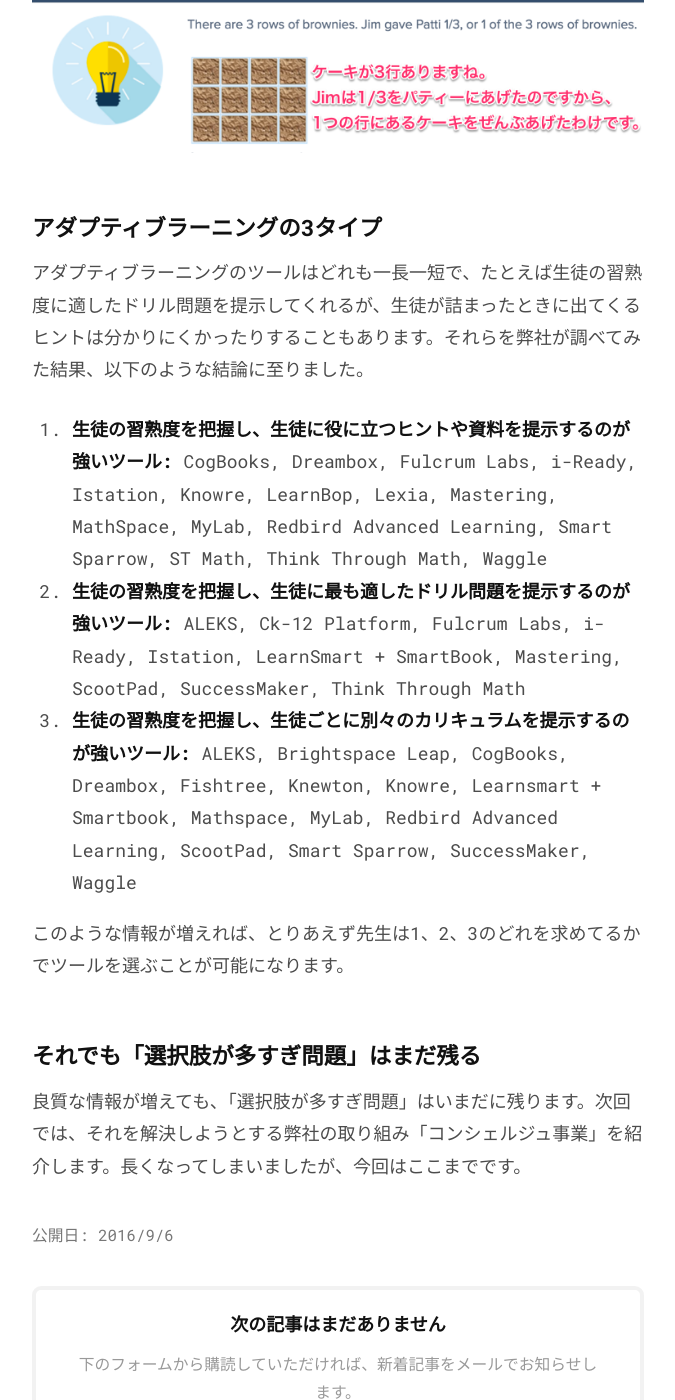
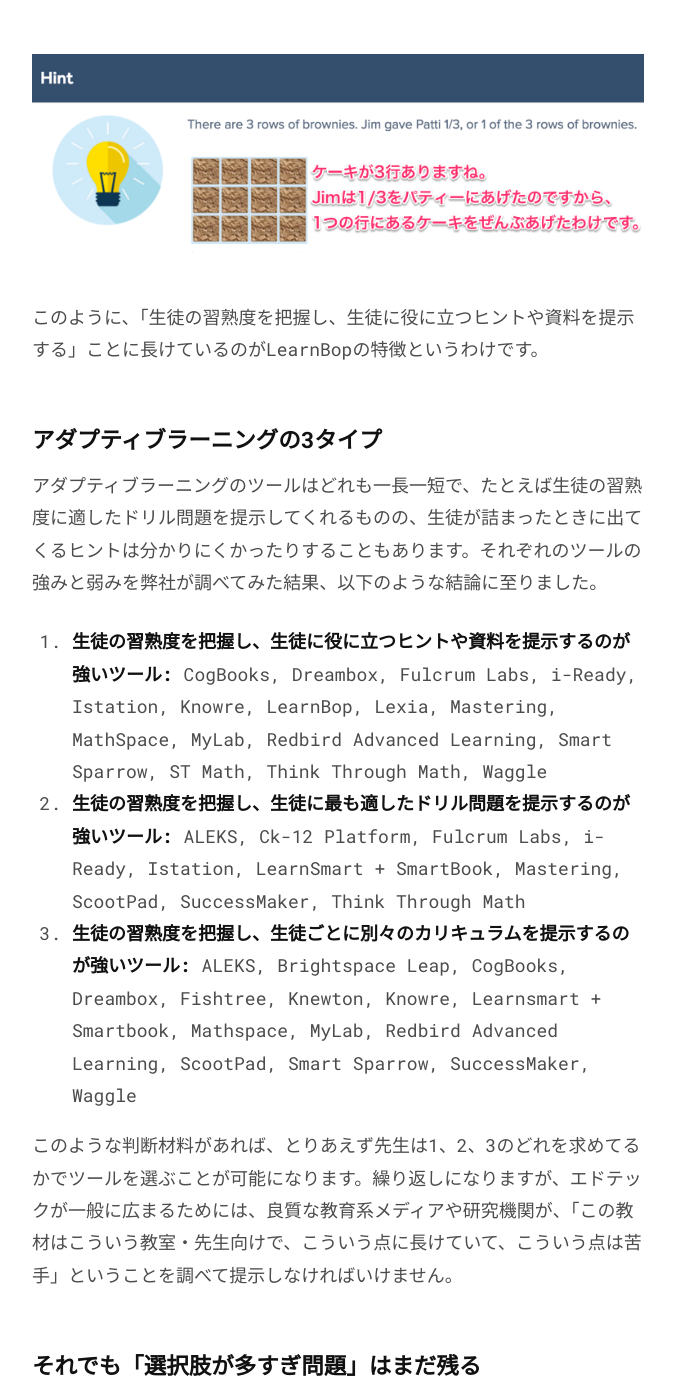
Before and after one commit to chibicode/senseicode, a Jekyll site: the page built from _posts/2016-09-07-adaptive-learning.md, in a window 1280 px wide and 1400 px high, scrolled down 12224 px. Shown: the whole window, without its empty margins (302-977 px from the left). Built offline with Jekyll 4.4.1, drawn with Linux system fonts in a browser that asks for light colours; comment, search, counter and statistics services are not loaded; some of the changed text lies outside the part shown.

Commit message:
:pencil:

```diff
--- a/_posts/2016-09-07-adaptive-learning.md
+++ b/_posts/2016-09-07-adaptive-learning.md
@@ -131,9 +131,11 @@
 2. 生徒の習熟度を把握し、生徒に最も適したドリル問題を提示するタイプ
 3. 生徒の習熟度を把握し、生徒ごとに別々のカリキュラムを提示するタイプ
 
-## LearnBopの例
+## (1)「生徒の習熟度を把握し、生徒に役に立つヒントや資料を提示するタイプ」LearnBopの例
 
-たとえば、(1)の「生徒の習熟度を把握し、生徒に役に立つヒントや資料を提示するタイプ」には、代表的なものに[LearnBop](http://learnbop.com)があります。たとえば、以下のような分数の問題があったとして、
+たとえば、(1)の「生徒の習熟度を把握し、生徒に役に立つヒントや資料を提示するタイプ」には、代表的なものに[LearnBop](http://learnbop.com)があります。
+
+小学校高学年から中学生向けの、数学に特化したアダプティブラーニング教材・LearnBobでは、以下のような分数の問題が出題されます。
 
 ![](/images/5/learnbop-1.png)
 
@@ -145,16 +147,18 @@
 
 ![](/images/5/learnbop-3.png)
 
+このように、「生徒の習熟度を把握し、生徒に役に立つヒントや資料を提示する」ことに長けているのがLearnBopの特徴というわけです。
+
 ## アダプティブラーニングの3タイプ
 
-アダプティブラーニングのツールはどれも一長一短で、たとえば生徒の習熟度に適したドリル問題を提示してくれるが、生徒が詰まったときに出てくるヒントは分かりにくかったりすることもあります。それらを弊社が調べてみた結果、以下のような結論に至りました。
+アダプティブラーニングのツールはどれも一長一短で、たとえば生徒の習熟度に適したドリル問題を提示してくれるものの、生徒が詰まったときに出てくるヒントは分かりにくかったりすることもあります。それぞれのツールの強みと弱みを弊社が調べてみた結果、以下のような結論に至りました。
 
 1. **生徒の習熟度を把握し、生徒に役に立つヒントや資料を提示するのが強いツール:** CogBooks, Dreambox, Fulcrum Labs, i-Ready, Istation, Knowre, LearnBop, Lexia, Mastering, MathSpace, MyLab, Redbird Advanced Learning, Smart Sparrow, ST Math, Think Through Math, Waggle
 2. **生徒の習熟度を把握し、生徒に最も適したドリル問題を提示するのが強いツール:** ALEKS, Ck-12 Platform, Fulcrum Labs, i-Ready, Istation, LearnSmart + SmartBook, Mastering, ScootPad, SuccessMaker, Think Through Math
 3. **生徒の習熟度を把握し、生徒ごとに別々のカリキュラムを提示するのが強いツール:** ALEKS, Brightspace Leap, CogBooks, Dreambox, Fishtree, Knewton, Knowre, Learnsmart + Smartbook, Mathspace, MyLab, Redbird Advanced Learning, ScootPad, Smart Sparrow, SuccessMaker, Waggle
 
-このような情報が増えれば、とりあえず先生は1、2、3のどれを求めてるかでツールを選ぶことが可能になります。
+このような判断材料があれば、とりあえず先生は1、2、3のどれを求めてるかでツールを選ぶことが可能になります。繰り返しになりますが、エドテックが一般に広まるためには、良質な教育系メディアや研究機関が、「この教材はこういう教室・先生向けで、こういう点に長けていて、こういう点は苦手」ということを調べて提示しなければいけません。
 
 ## それでも「選択肢が多すぎ問題」はまだ残る
 
-良質な情報が増えても、「選択肢が多すぎ問題」はいまだに残ります。次回では、それを解決しようとする弊社の取り組み「コンシェルジュ事業」を紹介します。長くなってしまいましたが、今回はここまでです。
+ただ、良質な判断材料が増えても、「選択肢が多すぎ問題」は依然残ります。よって次回では、もう一歩踏み込んだ「選択肢が多すぎ問題」の解決方法を紹介したいと思います。ぜひ、併せてお読みください。
```
